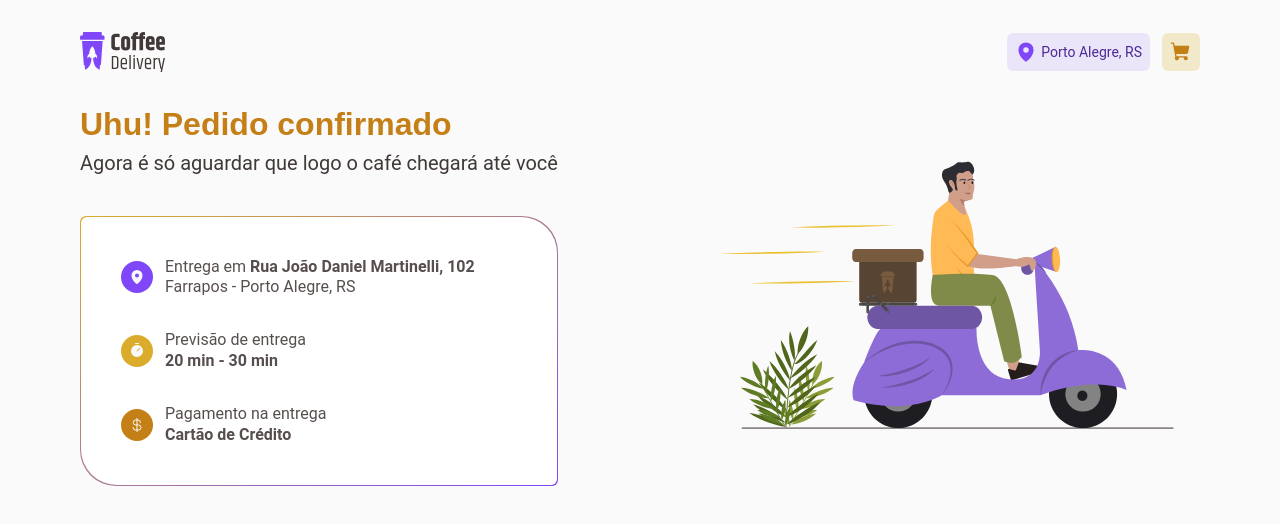
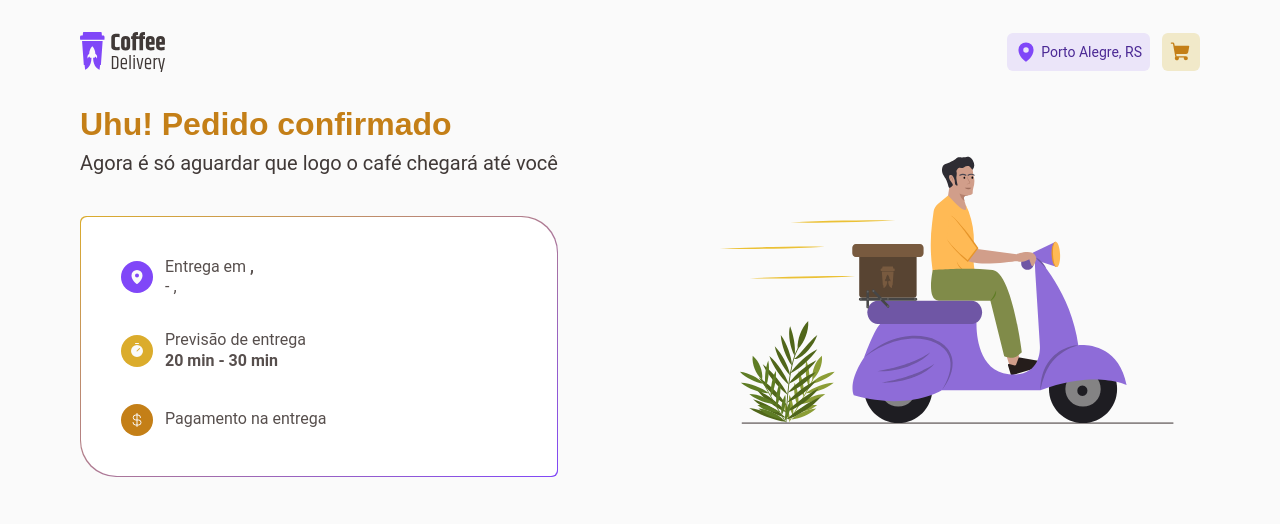
Before and after one commit to WigorCosta21/Coffee-Delivery, a React (Vite) app: page /order-confirmed in a window 1280 px wide. Shown: the top 524 px of the page. Built offline with nearby package versions, Linux system fonts and the light colour scheme.

Commit message:
feat: add context and reducer order

```diff
--- a/src/App.tsx
+++ b/src/App.tsx
@@ -4,13 +4,16 @@ import { RouterProvider } from "react-router-dom";
 import router from "./routes";
 import { GlobalStyle } from "styles/globals";
 import { CartProvider } from "context/cartContext";
+import { OrderProvider } from "context/orderContext";
 
 const App = () => {
   return (
     <ThemeProvider theme={defaultTheme}>
       <CartProvider>
-        <GlobalStyle />
-        <RouterProvider router={router} />
+        <OrderProvider>
+          <GlobalStyle />
+          <RouterProvider router={router} />
+        </OrderProvider>
       </CartProvider>
     </ThemeProvider>
   );
--- /dev/null
+++ b/src/context/orderContext.tsx
@@ -0,0 +1,39 @@
+import { OrderFormData, orderSchema } from "@pages/Checkout/schema";
+import { createContext, ReactNode, useReducer } from "react";
+import { orderReducer } from "reducers/orderReducer";
+
+interface OrderContextType {
+  orderData: OrderFormData | null;
+  setOrderData: (data: OrderFormData) => void;
+  clearOrderData: () => void;
+}
+
+interface OrderProviderProps {
+  children: ReactNode;
+}
+
+// eslint-disable-next-line react-refresh/only-export-components
+export const OrderContext = createContext({} as OrderContextType);
+
+export const OrderProvider = ({ children }: OrderProviderProps) => {
+  const [orderData, dispatch] = useReducer(orderReducer, null);
+
+  const setOrderData = (data: OrderFormData) => {
+    const validationResult = orderSchema.safeParse(data);
+
+    if (validationResult.success) {
+      dispatch({ type: "SET_ORDER_DATA", payload: data });
+    } else {
+      console.error("Invalid order data", validationResult.error);
+      throw new Error("Invalid order data");
+    }
+  };
+
+  const clearOrderData = () => dispatch({ type: "CLEAR_ORDER_DATA" });
+
+  return (
+    <OrderContext.Provider value={{ orderData, setOrderData, clearOrderData }}>
+      {children}
+    </OrderContext.Provider>
+  );
+};
--- /dev/null
+++ b/src/hooks/useOrder.ts
@@ -0,0 +1,12 @@
+import { useContext } from "react";
+import { OrderContext } from "context/orderContext";
+
+export const useOrder = () => {
+  const context = useContext(OrderContext);
+
+  if (!context) {
+    throw new Error("useCart must be used within a CartProvider");
+  }
+
+  return context;
+};
--- a/src/pages/Checkout/index.tsx
+++ b/src/pages/Checkout/index.tsx
@@ -1,7 +1,9 @@
 import { useForm } from "react-hook-form";
 import { zodResolver } from "@hookform/resolvers/zod";
 
+import { useOrder } from "@hooks/useOrder";
 import { useCart } from "@hooks/useCart";
+
 import { OrderFormData, orderSchema } from "./schema";
 
 import { AddressForm } from "./components/AddressForm";
@@ -13,6 +15,7 @@ import * as S from "./styles";
 import { useNavigate } from "react-router-dom";
 
 const Checkout = () => {
+  const { setOrderData } = useOrder();
   const { clearCart } = useCart();
   const navigate = useNavigate();
 
@@ -25,6 +28,7 @@ const Checkout = () => {
   });
 
   const handleOrder = (data: OrderFormData) => {
+    setOrderData(data);
     navigate("/order-confirmed");
     clearCart();
   };
--- a/src/pages/OrderConfirmed/components/InfoCard/index.tsx
+++ b/src/pages/OrderConfirmed/components/InfoCard/index.tsx
@@ -2,9 +2,25 @@ import { useTheme } from "styled-components";
 import { CurrencyDollar, MapPin, Timer } from "phosphor-react";
 
 import * as S from "./styles";
+import { useOrder } from "@hooks/useOrder";
+import { PaymentMethod } from "enums/PaymentMethod";
 
 export const InfoCard = () => {
   const theme = useTheme();
+  const { orderData } = useOrder();
+
+  const translatePaymentMethod = (method: PaymentMethod) => {
+    switch (method) {
+      case PaymentMethod.Credit:
+        return "Crédito";
+      case PaymentMethod.Debit:
+        return "Débito";
+      case PaymentMethod.Cash:
+        return "Dinheiro";
+      default:
+        return method; // Retorna o próprio valor se não encontrar um mapeamento
+    }
+  };
 
   return (
     <S.Card>
@@ -16,9 +32,14 @@ export const InfoCard = () => {
 
           <div>
             <p>
-              Entrega em <strong>Rua João Daniel Martinelli, 102</strong>
+              Entrega em{" "}
+              <strong>
+                {orderData?.street}, {orderData?.number}
+              </strong>
             </p>
-            <p>Farrapos - Porto Alegre, RS</p>
+            <p>
+              {orderData?.neighborhood} - {orderData?.city}, {orderData?.state}
+            </p>
           </div>
         </S.Info>
 
@@ -43,7 +64,11 @@ export const InfoCard = () => {
           <div>
             <p>Pagamento na entrega</p>
             <p>
-              <strong>Cartão de Crédito</strong>
+              <strong>
+                {translatePaymentMethod(
+                  orderData?.paymentMethod as PaymentMethod
+                )}
+              </strong>
             </p>
           </div>
         </S.Info>
--- /dev/null
+++ b/src/reducers/orderReducer.ts
@@ -0,0 +1,23 @@
+import { OrderFormData } from "@pages/Checkout/schema";
+
+type OrderAction =
+  | { type: "SET_ORDER_DATA"; payload: OrderFormData }
+  | { type: "CLEAR_ORDER_DATA" };
+
+export const orderReducer = (
+  state: OrderFormData | null,
+  action: OrderAction
+) => {
+  switch (action.type) {
+    case "SET_ORDER_DATA": {
+      return action.payload;
+    }
+    case "CLEAR_ORDER_DATA": {
+      return null;
+    }
+
+    default: {
+      return state;
+    }
+  }
+};
```
